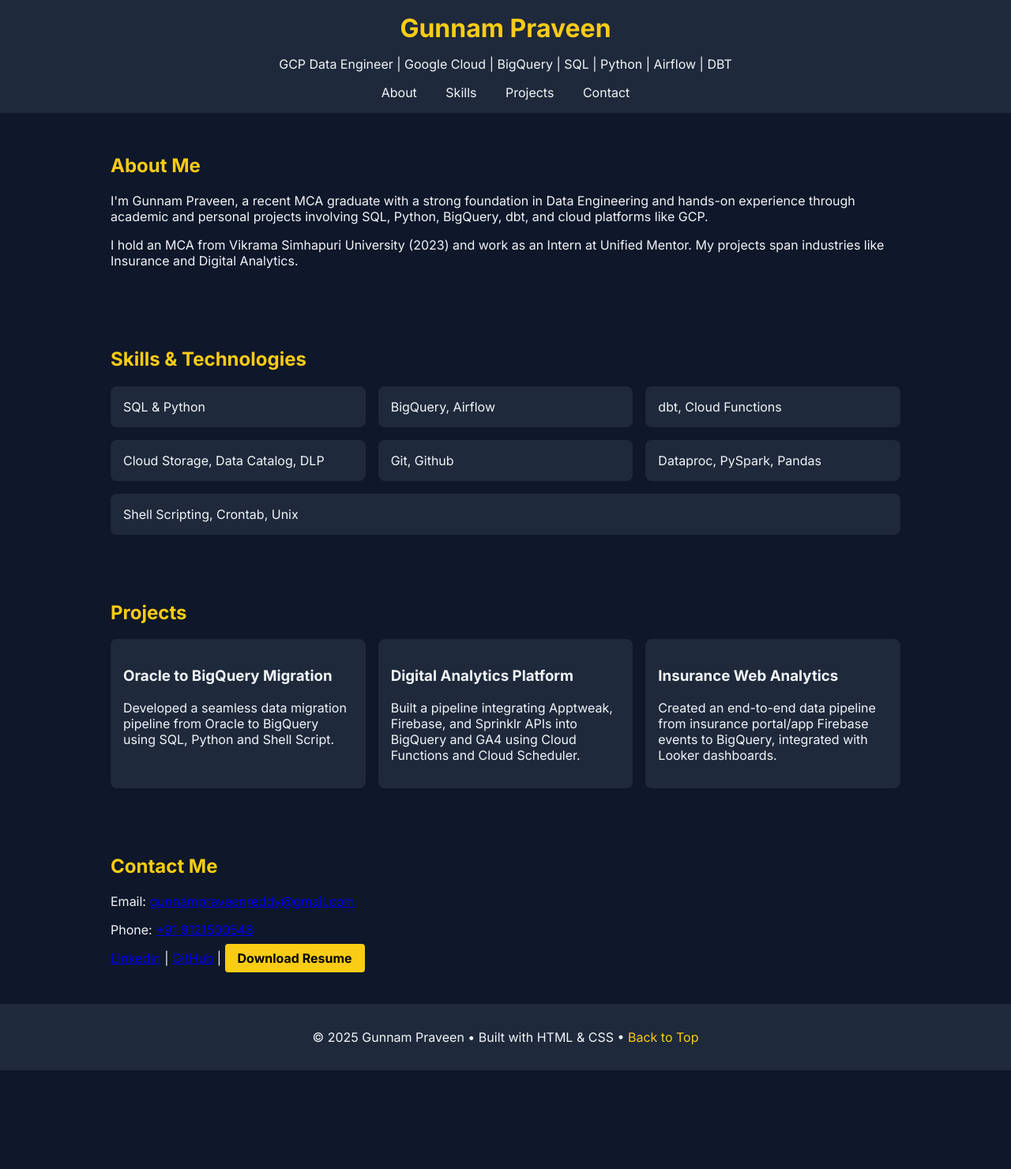
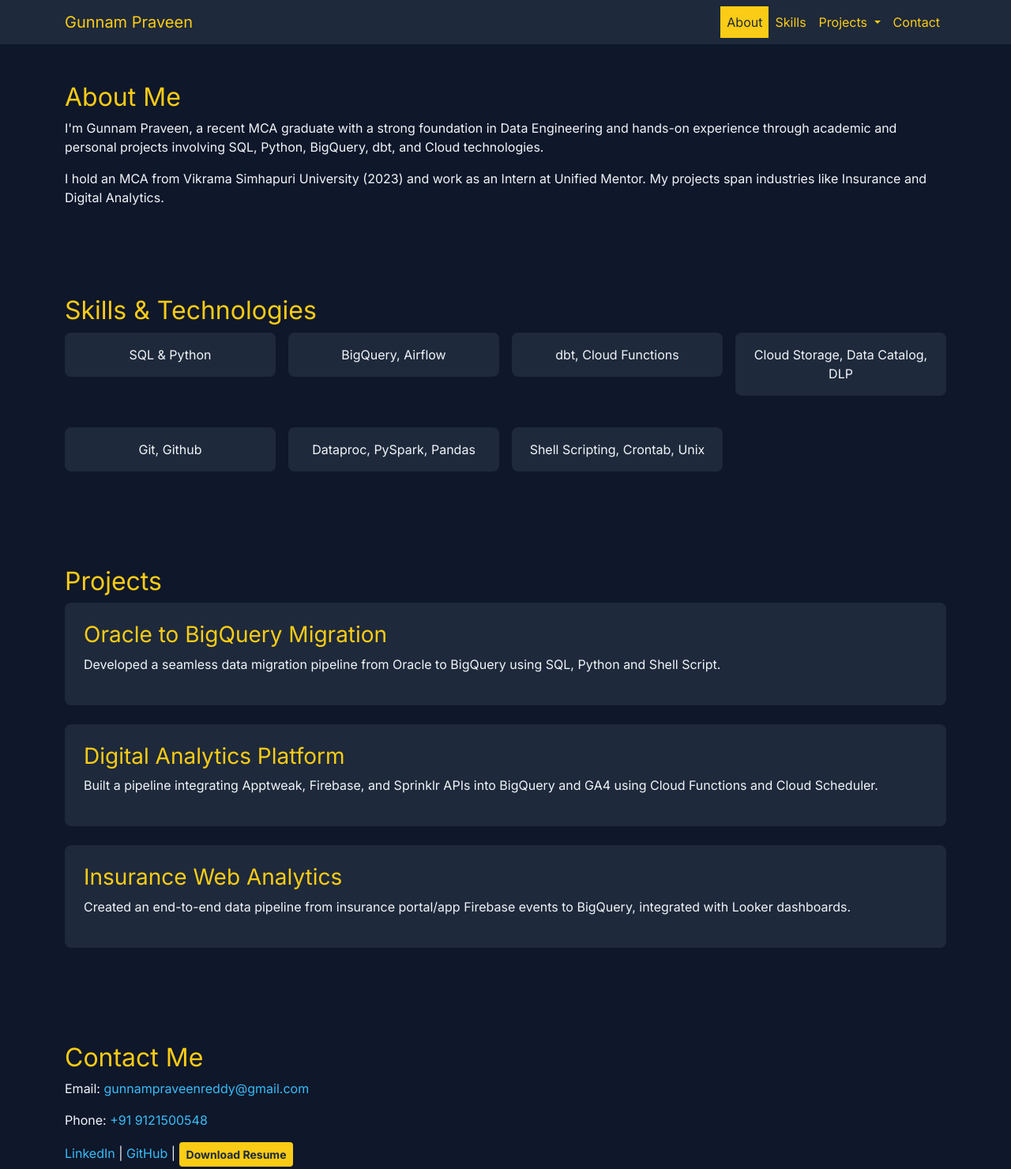
Before and after one commit to gunnampraveen123/Gunnam-Portfolio, a plain HTML site: page index.html in a window 1280 px wide. Shown: the top 1480 px of the page at 79% size. Before the commit the page ends 1355 px from the top, so only its background shows below. Drawn offline with nearby package versions, Linux system fonts and the light colour scheme.

Commit message:
Update index.html

```diff
--- a/index.html
+++ b/index.html
@@ -4,132 +4,174 @@
   <meta charset="UTF-8" />
   <meta name="viewport" content="width=device-width, initial-scale=1.0"/>
   <title>Gunnam Praveen | GCP Data Engineer</title>
+  <link rel="stylesheet" href="https://cdn.jsdelivr.net/npm/bootstrap@5.3.3/dist/css/bootstrap.min.css" />
   <link href="https://fonts.googleapis.com/css2?family=Inter:wght@400;700&display=swap" rel="stylesheet">
   <style>
     body {
-      margin: 0;
       font-family: 'Inter', sans-serif;
       background-color: #0f172a;
       color: #f1f5f9;
     }
-    header, footer {
-      background: #1e293b;
-      padding: 1rem 2rem;
-      text-align: center;
+    .navbar, .footer {
+      background-color: #1e293b !important;
     }
-    header h1 {
-      margin: 0;
-      font-size: 2rem;
+    .navbar-brand, .nav-link, .dropdown-item {
+      color: #facc15 !important;
+      font-weight: 500;
+    }
+    .nav-link.active, .dropdown-item.active {
+      background-color: #facc15 !important;
+      color: #1e293b !important;
+    }
+    h1, h2, h3 {
       color: #facc15;
-    }
-    nav a {
-      margin: 0 1rem;
-      color: #f1f5f9;
-      text-decoration: none;
-    }
-    section {
-      padding: 2rem;
-      max-width: 1000px;
-      margin: auto;
-    }
-    h2 {
-      color: #facc15;
-    }
-    .skills, .projects {
-      display: flex;
-      flex-wrap: wrap;
-      gap: 1rem;
     }
     .card {
       background: #1e293b;
+      border: none;
       border-radius: 0.5rem;
-      padding: 1rem;
-      flex: 1 1 250px;
+      color: #f1f5f9;
+      margin-bottom: 1.5rem;
     }
-    .card a {
+    .btn-custom {
+      background: #facc15;
+      color: #1e293b;
+      font-weight: bold;
+    }
+    .footer {
+      color: #facc15;
+      text-align: center;
+      padding: 1rem 0;
+      margin-top: 3rem;
+    }
+    a, a:visited {
       color: #38bdf8;
       text-decoration: none;
     }
-    .btn {
-      background: #facc15;
-      color: #000;
-      padding: 0.5rem 1rem;
-      text-decoration: none;
-      border-radius: 0.25rem;
-      font-weight: bold;
+    a:hover {
+      text-decoration: underline;
+      color: #facc15;
     }
-    footer a {
-      color: #facc15;
-      text-decoration: none;
+    section {
+      padding: 3rem 0;
     }
   </style>
 </head>
 <body>
+  <!-- Navigation -->
+  <nav class="navbar navbar-expand-lg navbar-dark">
+    <div class="container">
+      <a class="navbar-brand" href="#">Gunnam Praveen</a>
+      <button class="navbar-toggler" type="button" data-bs-toggle="collapse" data-bs-target="#navbarNavDropdown" aria-controls="navbarNavDropdown" aria-expanded="false" aria-label="Toggle navigation">
+        <span class="navbar-toggler-icon"></span>
+      </button>
+      <div class="collapse navbar-collapse" id="navbarNavDropdown">
+        <ul class="navbar-nav ms-auto">
+          <li class="nav-item">
+            <a class="nav-link active" href="#about">About</a>
+          </li>
+          <li class="nav-item">
+            <a class="nav-link" href="#skills">Skills</a>
+          </li>
+          <li class="nav-item dropdown">
+            <a class="nav-link dropdown-toggle" href="#projects" id="navbarDropdownMenuLink" role="button" data-bs-toggle="dropdown" aria-expanded="false">
+              Projects
+            </a>
+            <ul class="dropdown-menu dropdown-menu-dark" aria-labelledby="navbarDropdownMenuLink">
+              <li><a class="dropdown-item" href="#project1">Oracle to BigQuery Migration</a></li>
+              <li><a class="dropdown-item" href="#project2">Digital Analytics Platform</a></li>
+              <li><a class="dropdown-item" href="#project3">Insurance Web Analytics</a></li>
+            </ul>
+          </li>
+          <li class="nav-item">
+            <a class="nav-link" href="#contact">Contact</a>
+          </li>
+        </ul>
+      </div>
+    </div>
+  </nav>
 
-  <header>
-    <h1>Gunnam Praveen</h1>
-    <p>GCP Data Engineer | Google Cloud | BigQuery | SQL | Python | Airflow | DBT</p>
-    <nav>
-      <a href="#about">About</a>
-      <a href="#skills">Skills</a>
-      <a href="#projects">Projects</a>
-      <a href="#contact">Contact</a>
-    </nav>
-  </header>
-
+  <!-- About Section -->
   <section id="about">
+    <div class="container">
       <h2>About Me</h2>
       <p>
-      I'm Gunnam Praveen, a recent MCA graduate with a strong foundation in Data Engineering and hands-on experience through academic and personal projects involving SQL, Python, BigQuery, dbt, and cloud platforms like GCP.
+        I'm Gunnam Praveen, a recent MCA graduate with a strong foundation in Data Engineering and hands-on experience through academic and personal projects involving SQL, Python, BigQuery, dbt, and Cloud technologies.
       </p>
-    <p>I hold an MCA from Vikrama Simhapuri University (2023) and work as an Intern at Unified Mentor. My projects span industries like Insurance and Digital Analytics.</p>
-  </section>
-
-  <section id="skills">
-    <h2>Skills & Technologies</h2>
-    <div class="skills">
-      <div class="card">SQL & Python</div>
-      <div class="card">BigQuery, Airflow </div>
-      <div class="card">dbt, Cloud Functions</div>
-      <div class="card">Cloud Storage, Data Catalog, DLP</div>
-      <div class="card">Git, Github</div>
-      <div class="card">Dataproc, PySpark, Pandas</div>
-      <div class="card">Shell Scripting, Crontab, Unix</div>
+      <p>
+        I hold an MCA from Vikrama Simhapuri University (2023) and work as an Intern at Unified Mentor. My projects span industries like Insurance and Digital Analytics.
+      </p>
     </div>
   </section>
 
+  <!-- Skills Section -->
+  <section id="skills">
+    <div class="container">
+      <h2>Skills & Technologies</h2>
+      <div class="row g-3">
+        <div class="col-md-3"><div class="card p-3 text-center">SQL & Python</div></div>
+        <div class="col-md-3"><div class="card p-3 text-center">BigQuery, Airflow</div></div>
+        <div class="col-md-3"><div class="card p-3 text-center">dbt, Cloud Functions</div></div>
+        <div class="col-md-3"><div class="card p-3 text-center">Cloud Storage, Data Catalog, DLP</div></div>
+        <div class="col-md-3"><div class="card p-3 text-center">Git, Github</div></div>
+        <div class="col-md-3"><div class="card p-3 text-center">Dataproc, PySpark, Pandas</div></div>
+        <div class="col-md-3"><div class="card p-3 text-center">Shell Scripting, Crontab, Unix</div></div>
+      </div>
+    </div>
+  </section>
+
+  <!-- Projects Section -->
   <section id="projects">
+    <div class="container">
       <h2>Projects</h2>
-    <div class="projects">
-      <div class="card">
+      <div class="row" id="project1">
+        <div class="col-md-12">
+          <div class="card p-4">
             <h3>Oracle to BigQuery Migration</h3>
             <p>Developed a seamless data migration pipeline from Oracle to BigQuery using SQL, Python and Shell Script.</p>
           </div>
-      <div class="card">
+        </div>
+      </div>
+      <div class="row" id="project2">
+        <div class="col-md-12">
+          <div class="card p-4">
             <h3>Digital Analytics Platform</h3>
             <p>Built a pipeline integrating Apptweak, Firebase, and Sprinklr APIs into BigQuery and GA4 using Cloud Functions and Cloud Scheduler.</p>
           </div>
-      <div class="card">
+        </div>
+      </div>
+      <div class="row" id="project3">
+        <div class="col-md-12">
+          <div class="card p-4">
             <h3>Insurance Web Analytics</h3>
             <p>Created an end-to-end data pipeline from insurance portal/app Firebase events to BigQuery, integrated with Looker dashboards.</p>
           </div>
         </div>
+      </div>
+    </div>
   </section>
 
+  <!-- Contact Section -->
   <section id="contact">
+    <div class="container">
       <h2>Contact Me</h2>
       <p>Email: <a href="mailto:gunnampraveenreddy@gmail.com">gunnampraveenreddy@gmail.com</a></p>
       <p>Phone: <a href="tel:+919121500548">+91 9121500548</a></p>
       <p>
-      <a href="https://www.linkedin.com/in/praveen-g-263074219?lipi=urn%3Ali%3Apage%3Ad_flagship3_profile_view_base_contact_details%3BVKAuUkfkQ5qVvpZ%2FoUskFg%3D%3D" target="_blank">LinkedIn</a> |
+        <a href="https://www.linkedin.com/in/praveen-g-263074219" target="_blank">LinkedIn</a> |
         <a href="https://github.com/gunnampraveen123" target="_blank">GitHub</a> |
-      <a href="file:///G:/My%20Drive/Resumes/GPraveenMCA%20-.pdf" target="_blank" class="btn">Download Resume</a>
+        <a href="#" class="btn btn-custom btn-sm" onclick="alert('Please update your resume link!')">Download Resume</a>
       </p>
+    </div>
   </section>
 
-  <footer>
-    <p>© 2025 Gunnam Praveen • Built with HTML & CSS • <a href="#top">Back to Top</a></p>
+  <!-- Footer -->
+  <footer class="footer">
+    <div class="container">
+      <p>&copy; 2025 Gunnam Praveen &bull; Built with HTML, CSS & Bootstrap &bull; <a href="#">Back to Top</a></p>
+    </div>
   </footer>
 
+  <script src="https://cdn.jsdelivr.net/npm/bootstrap@5.3.3/dist/js/bootstrap.bundle.min.js"></script>
 </body>
 </html>
```
Lines whose indentation alone changed are shown as unchanged.
